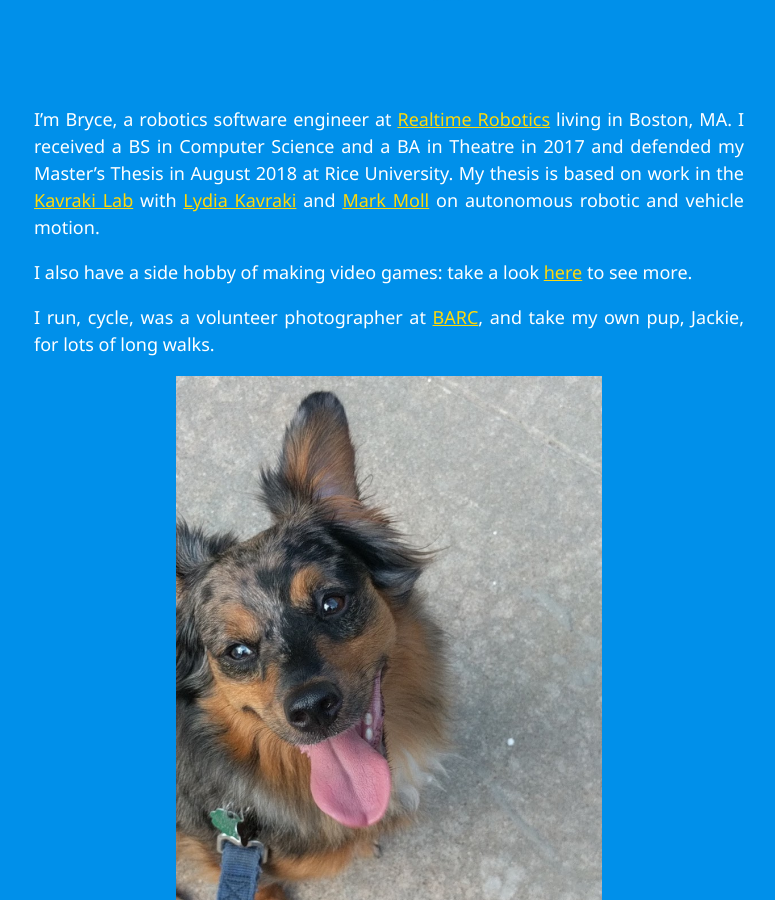
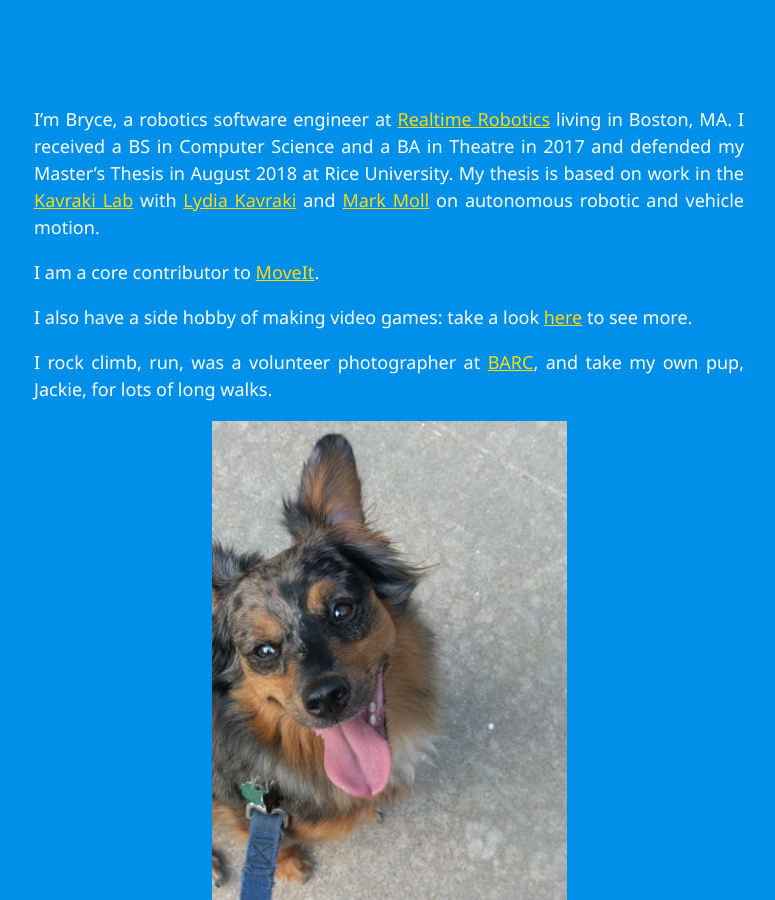
Before and after one commit to BryceStevenWilley/BryceStevenWilley.github.io, a Jekyll site: the page built from _pages/about.md, in a window 1280 px wide and 900 px high, scrolled down 457 px. Shown: the whole window, without its empty margins (251-1026 px from the left). Built offline with Jekyll 4.4.1, drawn with Linux system fonts in a browser that asks for light colours.

Commit message:
Fixed Grant's link, added Mei's, added MoveIt cc, new instructions.

```diff
--- a/_pages/about.md
+++ b/_pages/about.md
@@ -12,16 +12,17 @@ My thesis is based on work in the [Kavraki Lab](http://www.kavrakilab.org/)
 with [Lydia Kavraki](https://www.cs.rice.edu/~kavraki/) and [Mark Moll](https://www.cs.rice.edu/~mmoll/)
 on autonomous robotic and vehicle motion.
 
-[//]: # (TODO: Add MoveIt contributor)
+I am a core contributor to [MoveIt](https://moveit.ros.org/about/).
+
 [//]: # (TODO: Add a lot more here about my mission statement)
 
 I also have a side hobby of making video games: take a
 look [here](/projects) to see more.
 
-I run, cycle, was a volunteer photographer at [BARC](http://www.houstontx.gov/barc/), and take my own pup, Jackie, for lots of long walks.
+I rock climb, run, was a volunteer photographer at [BARC](http://www.houstontx.gov/barc/), and take my own pup, Jackie, for lots of long walks.
 
-<img src="/assets/Jackie.jpg" alt="Jackie Boy" style="width: 60%; display:block; margin-left:auto; margin-right:auto;"/>
+<img src="/assets/Jackie.jpg" alt="Jackie Boy" style="width: 50%; display:block; margin-left:auto; margin-right:auto;"/>
 
 This website is built using Jekyll, and the
 [base material theme](https://github.com/alexcarpenter/material-jekyll-theme) was made by [Alex Carpenter](https://alexcarpenter.me/).
-The photos of me are from my friends [Yena Han](https://yenahan.squarespace.com) and [Grant Raun](www.grantraun.com).
+The photos of me are from my friends [Yena Han](https://yenahan.squarespace.com) and [Grant Raun](https://www.grantraun.com).
```
Also changed, not shown: _pages/projects.md (+1 -1 lines), Gemfile.lock, README.md.
